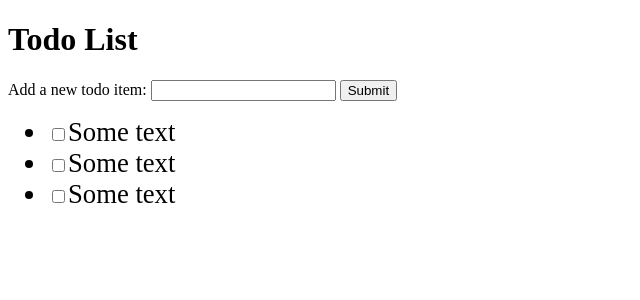
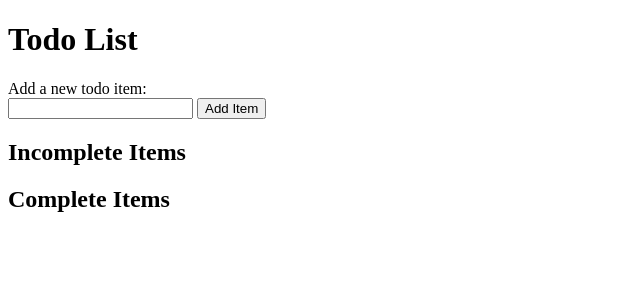
Before and after one commit to Blazskills/Flask-ToDo-App, a Flask app: page / in a window 1280 px wide. Shown: the top 300 px of the page, without its empty margins (0-640 px from the left). Run offline with Flask 2, Linux system fonts and the light colour scheme; data that the repository does not hold is empty.

Commit message:
completed

```diff
--- a/app.py
+++ b/app.py
@@ -1,10 +1,44 @@
-from flask import Flask, render_template,request
+from flask import Flask, render_template,request,redirect,url_for
+from flask_sqlalchemy import SQLAlchemy
+
 app = Flask(__name__)
 
+app.config['SQLALCHEMY_DATABASE_URI'] = 'sqlite:///tmp/todo.db'
+db =SQLAlchemy(app)
+class Todo(db.Model):
+    id = db.Column(db.Integer, primary_key=True)
+    text = db.Column(db.String(200))
+    complete =db.Column(db.Boolean)
+
+
+@app.route('/delete/<int:id>')
+def drop(id):
+    blog_content = Todo.query.filter_by(id=id).delete()
+    db.session.commit()
+    return redirect(url_for('index'))
 
 @app.route('/')
 def index():
-      return render_template('index.html')
+    incomplete = Todo.query.filter_by(complete=False).all()
+    complete = Todo.query.filter_by(complete=True).all()
+    return render_template('index.html',incomplete=incomplete, complete=complete)
+
+
+@app.route('/add', methods=['POST'])
+def add():
+    todo=Todo(text=request.form['todoitem'], complete=False)
+    db.session.add(todo)
+    db.session.commit()
+    return redirect(url_for('index'))
+
+
+@app.route('/complete/<id>')
+def complete(id):
+    todo = Todo.query.filter_by(id=int(id)).first()
+    todo.complete=True
+    db.session.commit()
+    return redirect(url_for('index'))
+
 
 if __name__ =='__main__':
     app.run(debug=True)
--- a/templates/index.html
+++ b/templates/index.html
@@ -9,12 +9,35 @@
 
 
     <h1>Todo List</h1>
-    <div>Add a new todo item: <input type="text"> <input type="submit"> </div>
+    <div>Add a new todo item:
+        <form action="/add" method="POST">
+
+
+         <input required type="text" name="todoitem">
+         <input type="submit" value="Add Item">
+
+
+        </form>
+        </div>
     <div>
+            <h2>Incomplete Items</h2>
 <ul>
-    <li style="font-size: 20pt"><input type="checkbox">Some text</li>
-    <li style="font-size: 20pt"><input type="checkbox">Some text</li>
-    <li style="font-size: 20pt"><input type="checkbox">Some text</li>
+    {%for todo in incomplete%}
+    <li style="font-size: 20pt">{{todo.text}} <a href="{{url_for('complete', id=todo.id)}}">Mark as complete</a>
+    </li>
+    {%endfor%}
+</ul>
+
+
+</div>
+
+<div>
+        <h2>Complete Items</h2>
+<ul>
+{%for todo in complete%}
+<li style="font-size: 20pt; color:green;" >{{todo.text}} <a href="{{url_for('drop', id=todo.id)}}">Delete from database</a>
+</li>
+{%endfor%}
 </ul>
 
 
```
Also changed, not shown: 1 other file.
